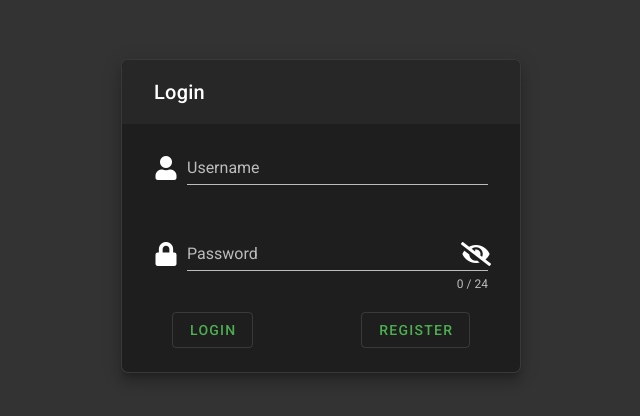
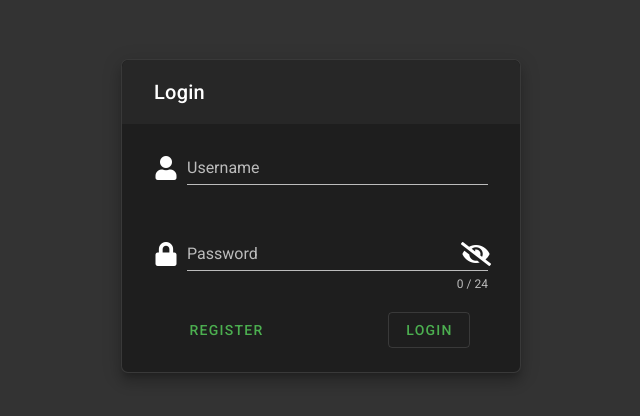
Before and after one commit to nagy-serban-tunde/onlinebank, a Vue app in the folder frontend/: page /#/login in a window 1280 px wide. Shown: the part 184-600 px from the top of the page, without its empty margins (319-959 px from the left). Built offline with nearby package versions, Linux system fonts and the light colour scheme; a small style sheet from the web is missing.

Commit message:
Fronted update! --Register

```diff
--- a/frontend/src/components/Login.vue
+++ b/frontend/src/components/Login.vue
@@ -15,6 +15,7 @@
           <v-spacer></v-spacer>
         </v-toolbar>
         <v-container fluid grid-list-lg class="pt-3">
+          <v-form ref="form" lazy-validation>
             <v-layout row wrap>
               <v-flex>
                 <v-text-field
@@ -25,6 +26,8 @@
                   label="Username"
                   color="green"
                   prepend-icon="fas fa-user"
+                  @keyup.enter="validateUser"
+                  :rules="[value=> !!value || 'Username is required']"
                 ></v-text-field>
               </v-flex>
               <v-flex xs12>
@@ -37,23 +40,24 @@
                   :append-icon="show ? 'fas fa-eye' : 'fas fa-eye-slash'"
                   :type="show ? 'text' : 'password'"
                   counter="24"
-                @click:append="show = !show"
-                :rules="[rules.required, rules.min]"
+                  @keyup.enter="validateUser"
+                  :rules="[value => !!value || 'Password is required', value => value.length >= 5 || 'Min 5 characters']"
                   prepend-icon="fas fa-lock"
                 />
               </v-flex>
               <v-layout justify-space-around align-center>
-              <v-btn outlined class="mt-3 mb-5" color="success" text @click="loginUser">Login</v-btn>
                 <v-btn
                   :loading="loadingButton"
-                outlined
+
                   class="mt-3 mb-5"
                   color="success"
                   text
                   @click="toRegister"
                 >Register</v-btn>
+                <v-btn outlined class="mt-3 mb-5" color="success" text @click="validateUser">Login</v-btn>
               </v-layout>
             </v-layout>
+          </v-form>
         </v-container>
       </v-card>
     </v-app>
@@ -72,10 +76,6 @@ export default {
       show: false,
       loadingCard: false,
       loadingButton: false,
-      rules: {
-        required: value => !!value || "Password is equired",
-        min: v => v.length >= 5 || "Min 5 characters"
-      }
     };
   },
   methods: {
@@ -85,6 +85,12 @@ export default {
         () => ((this.loadingCard = false), this.$router.push({ path: "home" })),
         2000
       );
+    },
+    validateUser() {
+      if (this.$refs.form.validate()) {
+        this.snackbar = true;
+        this.loginUser();
+      }
     },
     async loginUser() {
       this.loadingCard = "green";
```
Lines whose indentation alone changed are shown as unchanged.
